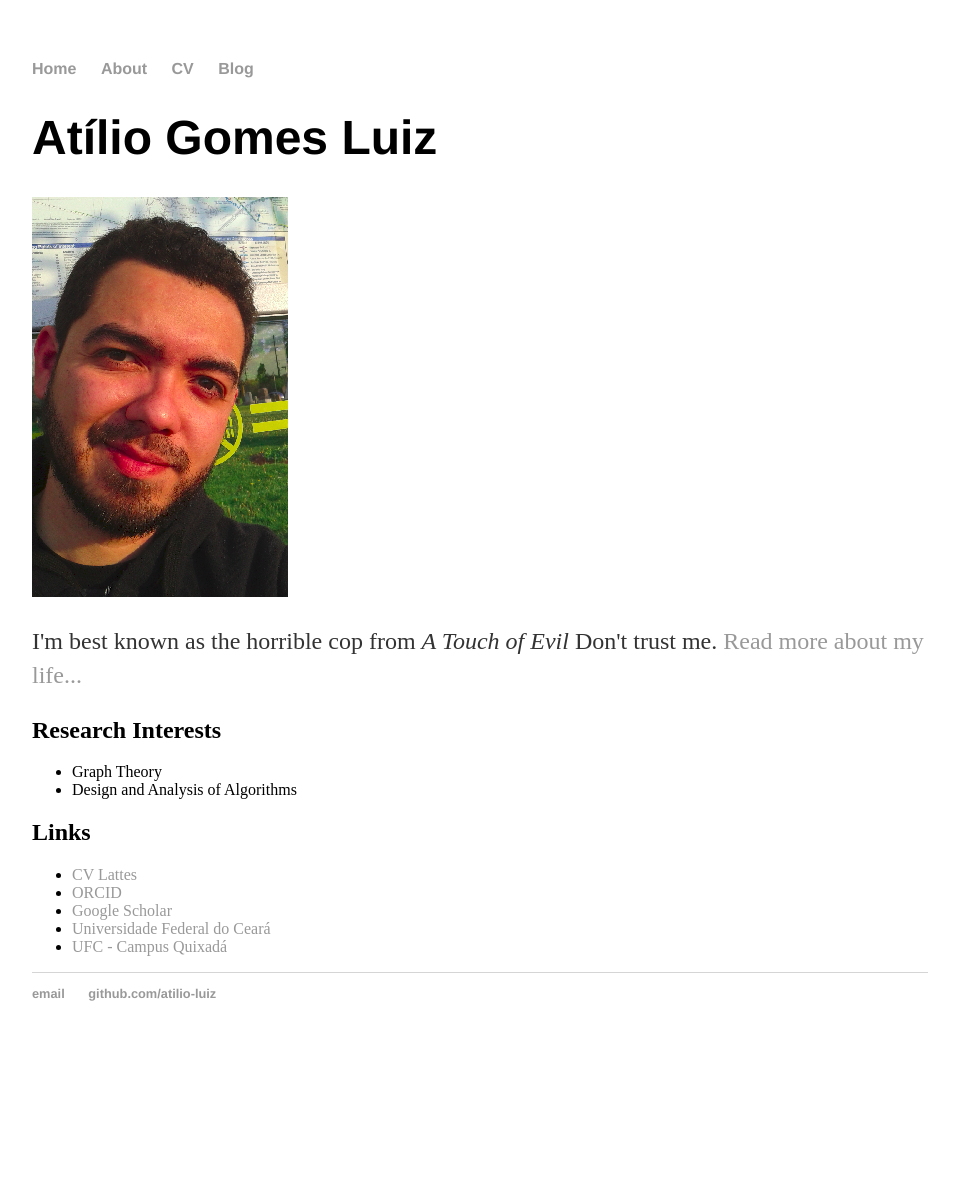
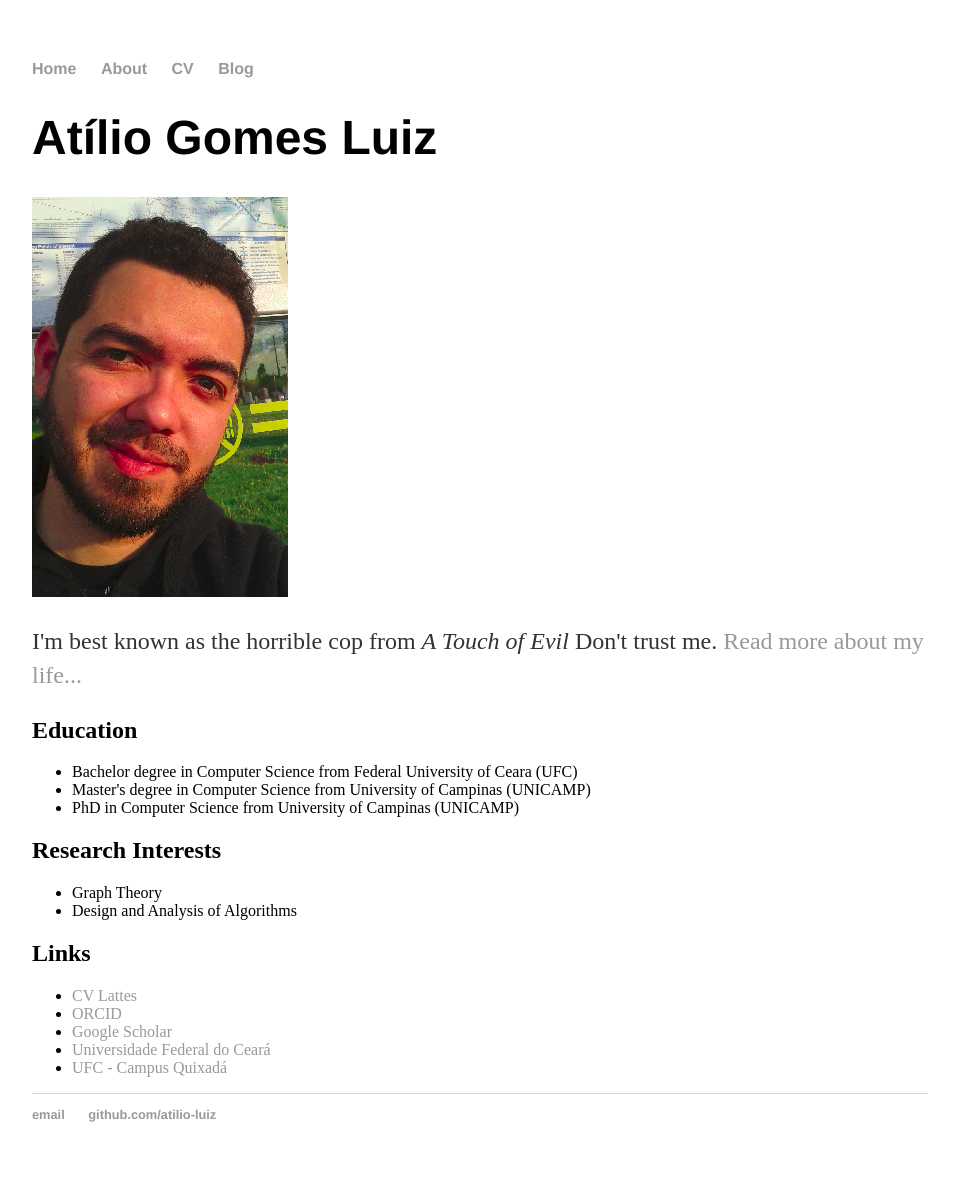
Before and after one commit to Atilio-Luiz/atilio-luiz.github.io, a Jekyll site: the page built from index.md, in a window 1280 px wide. Shown: the whole page, without its empty margins (160-1119 px from the left). Built offline with Jekyll 4.4.1, drawn with Linux system fonts in a browser that asks for light colours; before the commit the page ends 1061 px from its top, so only the background shows below that.

Commit message:
Update index.md

```diff
--- a/index.md
+++ b/index.md
@@ -6,6 +6,12 @@ title: Atílio Luiz - UFC-Quixadá
 	<h1>Atílio Gomes Luiz</h1>
 	<img src="atilio.png" alt="atilio">
 	<p>I'm best known as the horrible cop from <em>A Touch of Evil</em> Don't trust me. <a href="/about">Read more about my life...</a></p>
+	<h2>Education</h2>
+        <ul>
+	<li>Bachelor degree in Computer Science from Federal University of Ceara (UFC)</li>
+        <li>Master's degree in Computer Science from University of Campinas (UNICAMP)</li>
+        <li>PhD in Computer Science from University of Campinas (UNICAMP)</li>
+	</ul>
 	<h2>Research Interests</h2>
             <ul>
             <li>Graph Theory</li>
```
